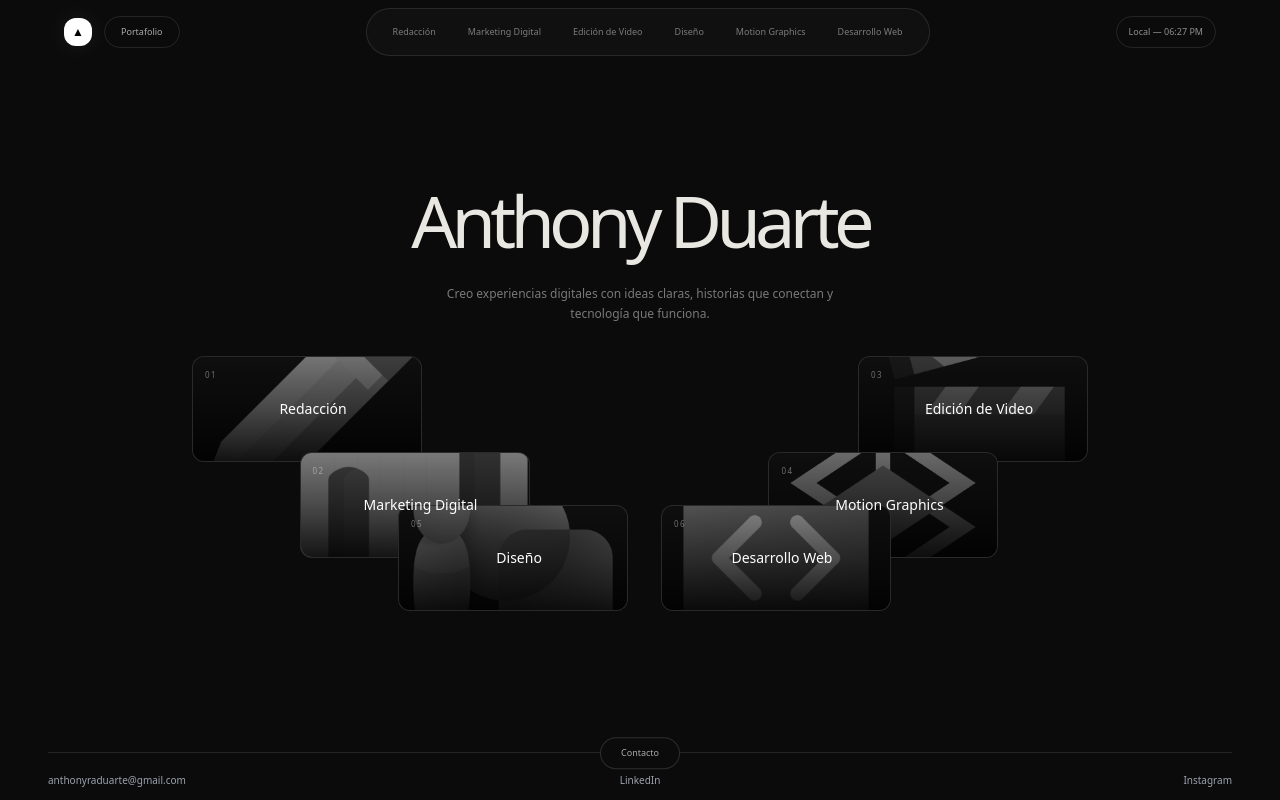
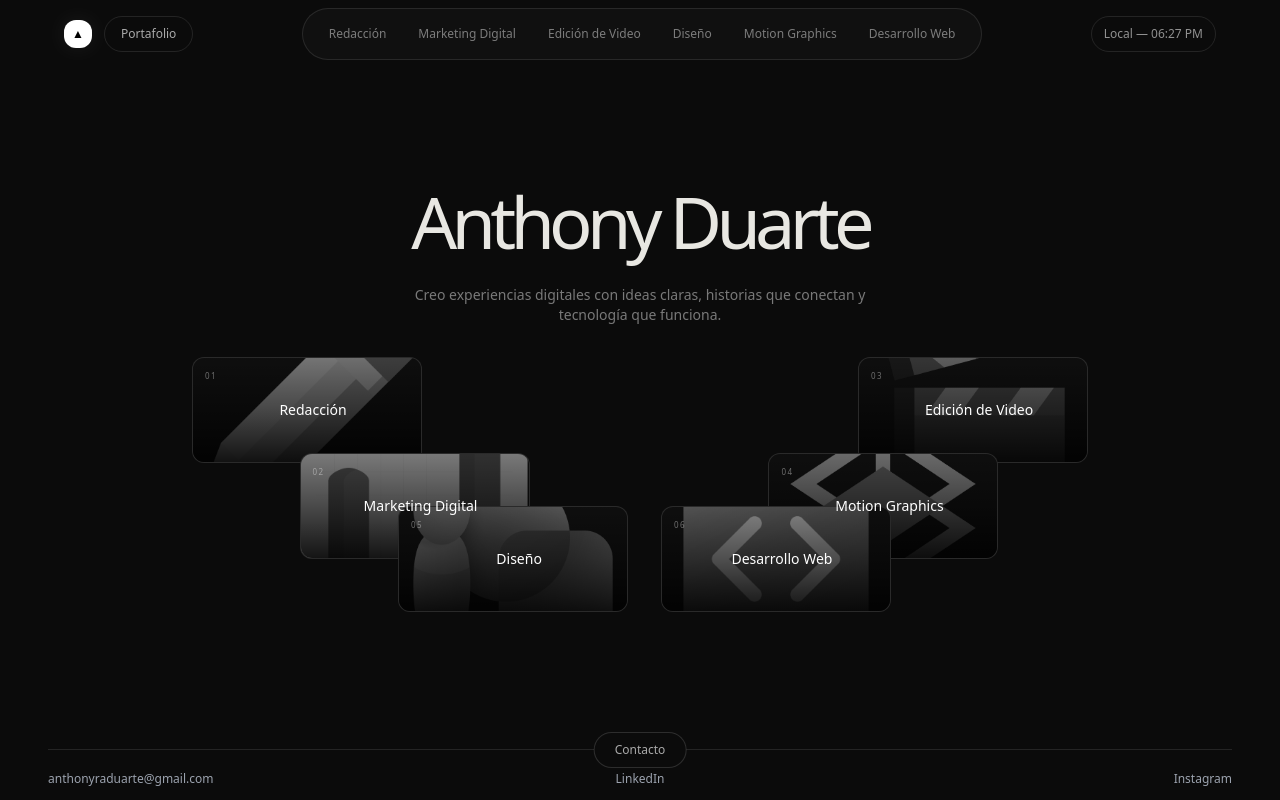
Before and after one commit to anthonyduar/Portafolio, a Next.js app: page / in a window 1280 px wide. Built offline with nearby package versions, Linux system fonts and the light colour scheme; no server answers.

Commit message:
Aumenta tipografía de navegación y contacto

```diff
--- a/components/Footer.tsx
+++ b/components/Footer.tsx
@@ -12,10 +12,10 @@ export default function Footer() {
   };
 
   return (
-    <footer id='contacto' className='relative mt-3 w-full border-t border-white/10 text-[10px] text-gray-400'>
+    <footer id='contacto' className='relative mt-3 w-full border-t border-white/10 text-[12px] text-gray-400'>
       <a
         href='mailto:anthonyraduarte@gmail.com'
-        className='absolute left-1/2 top-0 -translate-x-1/2 -translate-y-1/2 rounded-full border border-white/[0.14] bg-[#0b0b0b] px-5 py-2 text-[9px] text-white/65 transition-colors hover:border-white/35 hover:text-white'
+        className='absolute left-1/2 top-0 -translate-x-1/2 -translate-y-1/2 rounded-full border border-white/[0.14] bg-[#0b0b0b] px-5 py-2 text-[12px] text-white/65 transition-colors hover:border-white/35 hover:text-white'
       >
         Contacto
       </a>
--- a/components/HomePage.tsx
+++ b/components/HomePage.tsx
@@ -25,7 +25,7 @@ export default function HomePage() {
           <h1 className='text-center text-5xl font-medium leading-none tracking-[-0.08em] text-[#e8e7e2] sm:text-6xl md:text-7xl lg:text-7xl'>
             {title}
           </h1>
-          <div className='mt-6 max-w-lg text-center text-xs leading-5 text-white/45 md:mt-7'>
+          <div className='mt-6 max-w-lg text-center text-[14px] leading-5 text-white/45 md:mt-7'>
             <p>Creo experiencias digitales con ideas claras, historias que conectan y</p>
             <p>tecnología que funciona.</p>
           </div>
--- a/components/Navbar.tsx
+++ b/components/Navbar.tsx
@@ -38,14 +38,14 @@ export default function Navbar() {
     <header className='mx-auto flex w-full max-w-6xl items-center justify-between gap-3 text-[9px] text-white/45 sm:gap-5'>
       <div className='flex shrink-0 items-center gap-3'>
         <Link href='/' aria-label='Inicio' className='flex size-7 items-center justify-center rounded-xl border border-white/10 bg-white text-xs font-bold text-black shadow-[0_0_24px_rgba(255,255,255,0.08)]'>▲</Link>
-        <Link href='/' className='hidden rounded-full border border-white/[0.1] px-4 py-2 font-medium text-white/65 transition-colors hover:bg-white/[0.07] hover:text-white sm:block'>Portafolio</Link>
+        <Link href='/' className='hidden rounded-full border border-white/[0.1] px-4 py-2 text-[12px] font-medium text-white/65 transition-colors hover:bg-white/[0.07] hover:text-white sm:block'>Portafolio</Link>
       </div>
       <nav className='min-w-0 flex-1' aria-label='Navegación principal'>
         <div className='mx-auto flex w-fit max-w-full items-center gap-1 overflow-x-auto rounded-full border border-white/[0.1] bg-white/[0.025] px-3 py-2'>
-          {portfolioLinks.map(([label, href]) => <Link key={href} href={href} className='whitespace-nowrap rounded-full px-2.5 py-2 text-[9px] font-medium transition-colors hover:bg-white/[0.07] hover:text-white sm:px-3.5'>{label}</Link>)}
+          {portfolioLinks.map(([label, href]) => <Link key={href} href={href} className='whitespace-nowrap rounded-full px-2.5 py-2 text-[12px] font-medium transition-colors hover:bg-white/[0.07] hover:text-white sm:px-3.5'>{label}</Link>)}
         </div>
       </nav>
-      <Link href='#contacto' className='hidden shrink-0 rounded-full border border-white/[0.1] px-3 py-2 font-medium text-white/55 transition-colors hover:bg-white/[0.06] hover:text-white sm:block'>{locationTime}</Link>
+      <Link href='#contacto' className='hidden shrink-0 rounded-full border border-white/[0.1] px-3 py-2 text-[12px] font-medium text-white/55 transition-colors hover:bg-white/[0.06] hover:text-white sm:block'>{locationTime}</Link>
     </header>
   );
 }
```
